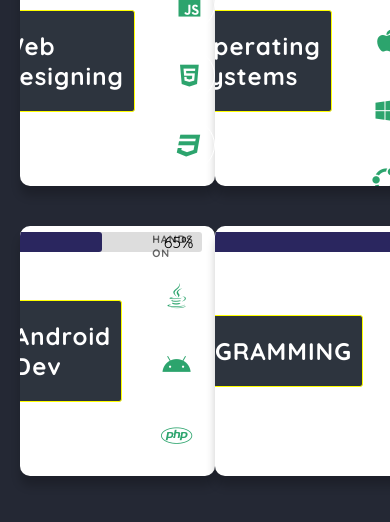
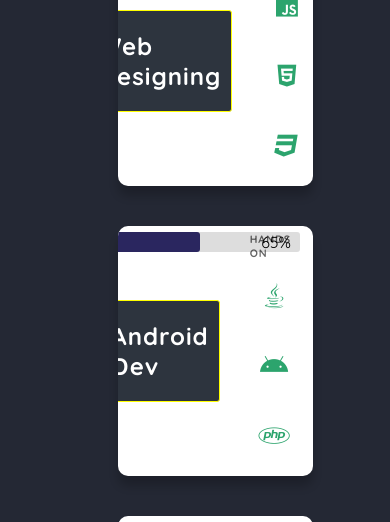
Before and after one commit to aunabbas420/aunabbas420.github.io, a plain HTML site: page index.html in a window 390 px wide. Shown: the part 2713-3235 px from the top of the page. Before the commit the page ends 3209 px from the top, so only its background shows below. Drawn offline with Linux system fonts and the light colour scheme.

Commit message:
Update style.css

```diff
--- a/style.css
+++ b/style.css
@@ -1,13 +1,11 @@
 @import url('https://fonts.googleapis.com/css2?family=Quicksand:wght@400;700&display=swap');
 html {
-    scroll-behavior: smooth;
+    scroll-behavior:smooth;
   }
 *{box-sizing: border-box;
     text-decoration: none;
 
 }
-
-
 
 
 .main{
@@ -399,6 +397,18 @@ flex-direction: column;
 
     }
 
+    @media (max-width: 769px) {
+
+
+        .skill-context{
+            display: flex;
+            justify-content: center;
+            align-items: center;
+            flex-direction: column;
+        }
+
+        }
+
 .courses-container {
 }
 
```
